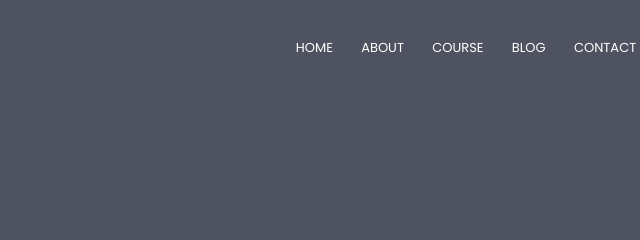
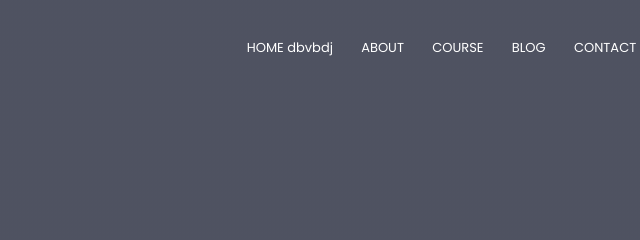
Before and after one commit to SabbirHossain18/Repo1, a plain HTML site: page index.html in a window 1280 px wide. Shown: the top 240 px of the page, 555-1195 px from the left. Drawn offline with Linux system fonts and the light colour scheme.

Commit message:
second Commit

```diff
--- a/index.html
+++ b/index.html
@@ -16,7 +16,7 @@
             <div class="nav-links" id="navLinks">
                 <i class="fa fa-times" onclick="hideMenu()"></i>
                 <ul>
-                    <li><a href="">HOME</a></li>
+                    <li><a href="">HOME dbvbdj</a></li>
                     <li><a href="">ABOUT</a></li>
                     <li><a href="">COURSE</a></li>
                     <li><a href="">BLOG</a></li>
```
